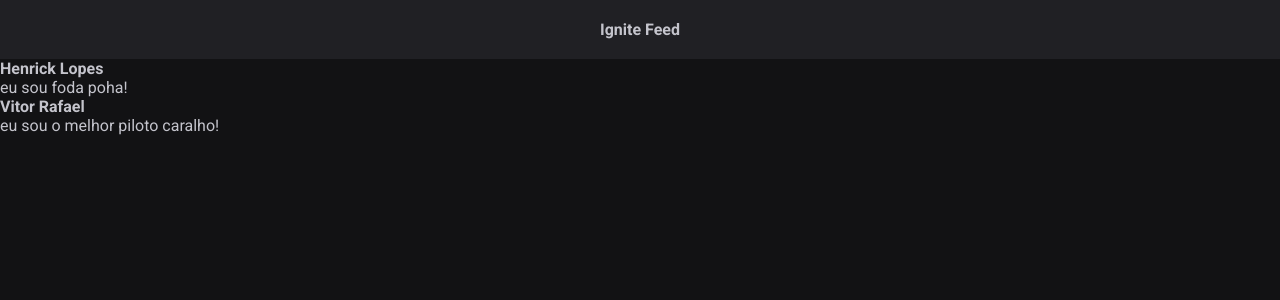
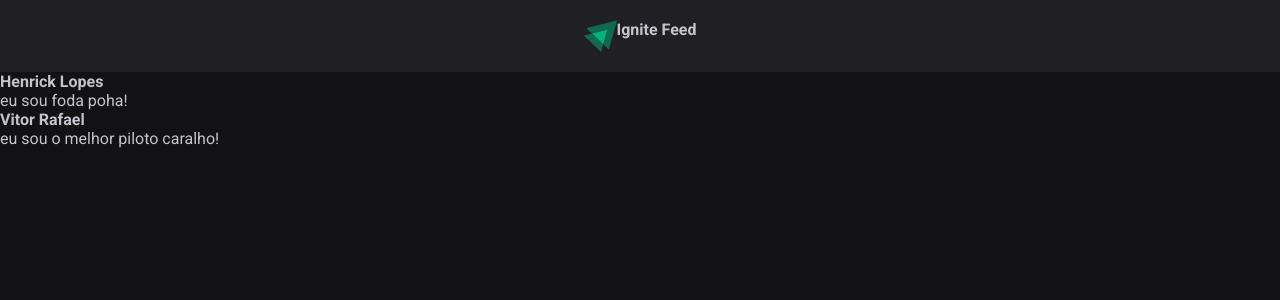
Before and after one commit to StrongMeders/ignite-fundamentos-reactjs, a React (Vite) app: page / in a window 1280 px wide. Shown: the top 300 px of the page. Built offline with nearby package versions, Linux system fonts and the light colour scheme.

Commit message:
adição da logo da ignite

```diff
--- a/src/Components/header.jsx
+++ b/src/Components/header.jsx
@@ -1,8 +1,10 @@
 import styles from './header.module.css'
+import igniteLogo from './assets/ignite-logo.svg'
 
 export function Header () {
   return (
     <header className={styles.header}>
+      <img src={igniteLogo} alt='Logotipo do Ignite'/>
       <strong>Ignite Feed</strong>
     </header>
   )
--- a/src/Components/header.module.css
+++ b/src/Components/header.module.css
@@ -4,3 +4,7 @@
   justify-content: center;
   padding: 1.25rem 0;
 }
+
+.header img {
+  height: 2rem;
+}
```
